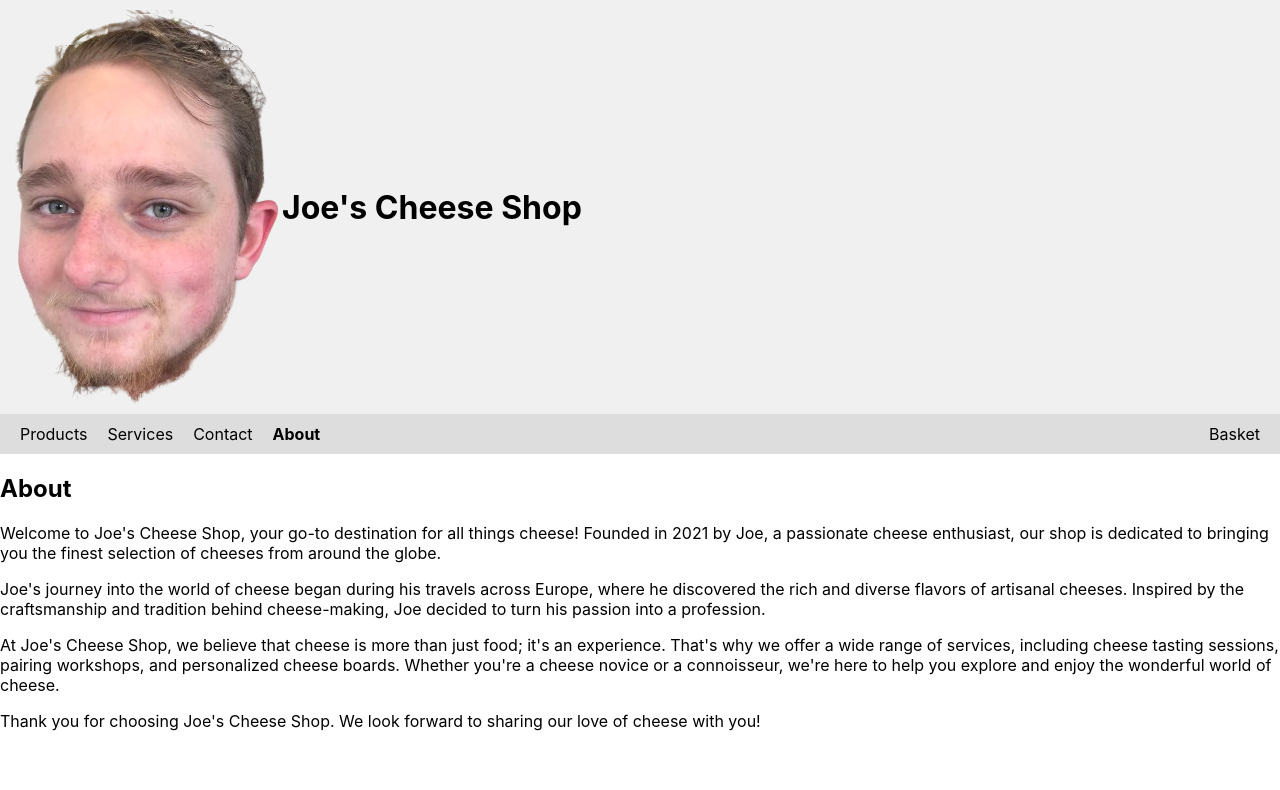
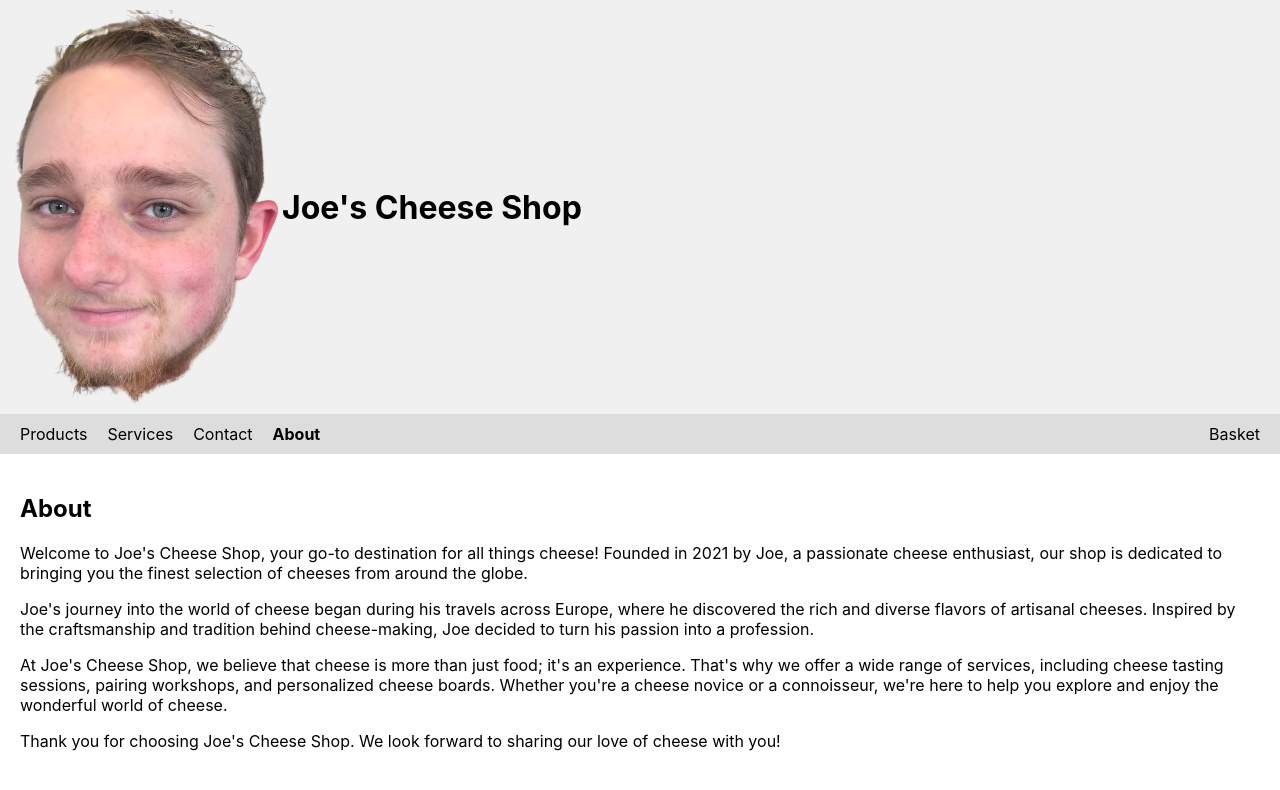
Before and after one commit to hrszpuk/app.hrszpuk.com, a React (Create React App) app: page /about in a window 1280 px wide. Shown: the top 790 px of the page. Built offline with nearby package versions, Linux system fonts and the light colour scheme.

Commit message:
Centred /About content

```diff
--- a/src/pages/About.js
+++ b/src/pages/About.js
@@ -1,8 +1,9 @@
 import React from 'react';
+import './About.css';
 
 function About() {
     return (
-        <div>
+        <div className='content'>
             <h2>About</h2>
             <p>Welcome to Joe's Cheese Shop, your go-to destination for all things cheese! Founded in 2021 by Joe, a passionate cheese enthusiast, our shop is dedicated to bringing you the finest selection of cheeses from around the globe.</p>
             <p>Joe's journey into the world of cheese began during his travels across Europe, where he discovered the rich and diverse flavors of artisanal cheeses. Inspired by the craftsmanship and tradition behind cheese-making, Joe decided to turn his passion into a profession.</p>
```
